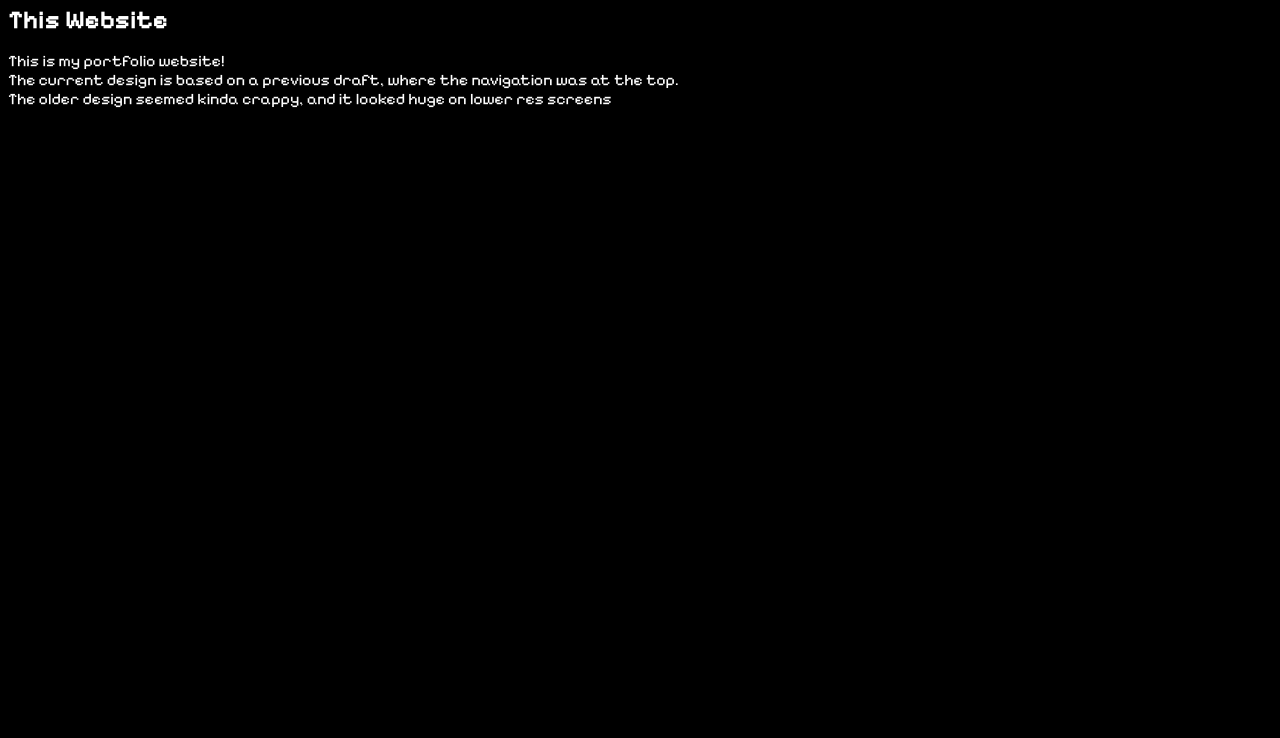
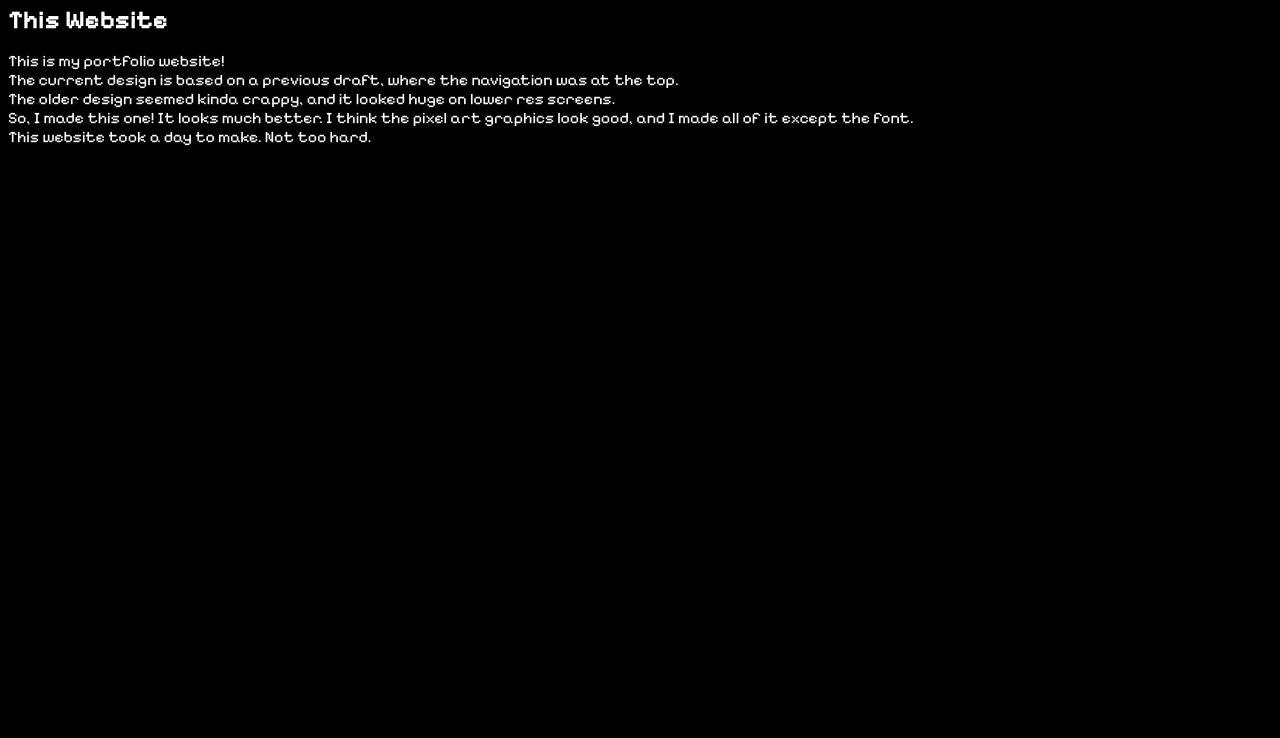
Before and after one commit to robin-kaftan/robin-kaftan.github.io, a plain HTML site: page about.html in a window 1280 px wide. Shown: the part 62-800 px from the top of the page. Drawn offline with Linux system fonts and the light colour scheme; a web font is replaced by a local one.

Commit message:
forgot to finish the about text... oops

```diff
--- a/about.html
+++ b/about.html
@@ -12,7 +12,9 @@
         <p>
             This is my portfolio website!<br>
             The current design is based on a previous draft, where the navigation was at the top.<br>
-            The older design seemed kinda crappy, and it looked huge on lower res screens
+            The older design seemed kinda crappy, and it looked huge on lower res screens.<br>
+            So, I made this one! It looks much better. I think the pixel art graphics look good, and I made all of it except the font.<br>
+            This website took a day to make. Not too hard.<br>
         </p>
     </body>
 </html>
```
